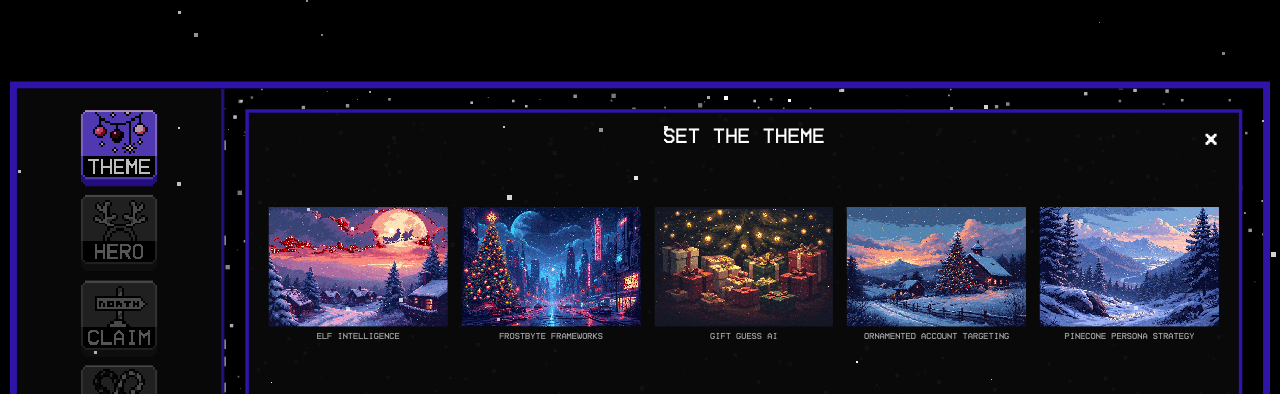
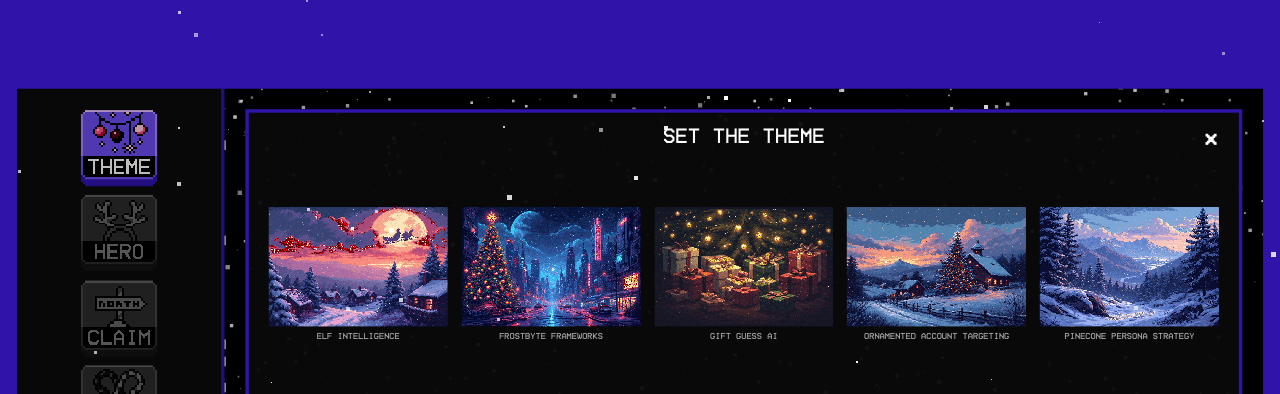
Before and after one commit to ppsk22/Weihnachtsmailing25, a plain HTML site: page index.html in a window 1280 px wide. Shown: the top 394 px of the page. Drawn offline with nearby package versions, Linux system fonts and the light colour scheme.

Commit message:
cursor update

```diff
--- a/style.css
+++ b/style.css
@@ -162,7 +162,7 @@ html, body {
 }
 body {
   font-family: 'home_videoregular', sans-serif;
-  background:#000;
+  background:#3013a9;
   color: #fff;
   cursor: url('assets/UI/cursor.ico'), auto;
 }
@@ -192,7 +192,7 @@ a, button, .clickable {
   height:100vh;
   width:100vw;
   overflow:auto;
-  background:#000;
+  background:#3013a9;
 }
 
 /* Frame: 3 columns (sidebar | panel | stage), 2 rows (stage | sticker bar) */
@@ -780,7 +780,7 @@ body.modal-open #sticker-bar * {
 .sticker-src{
   z-index: 100;
   height: 70px;              /* Reduced from 80px to avoid scrollbar */
-  cursor: grab;
+  cursor: url('assets/UI/hand.ico'), pointer;
   user-drag: none;
   -webkit-user-drag: none;
   border-radius: 0;
```
